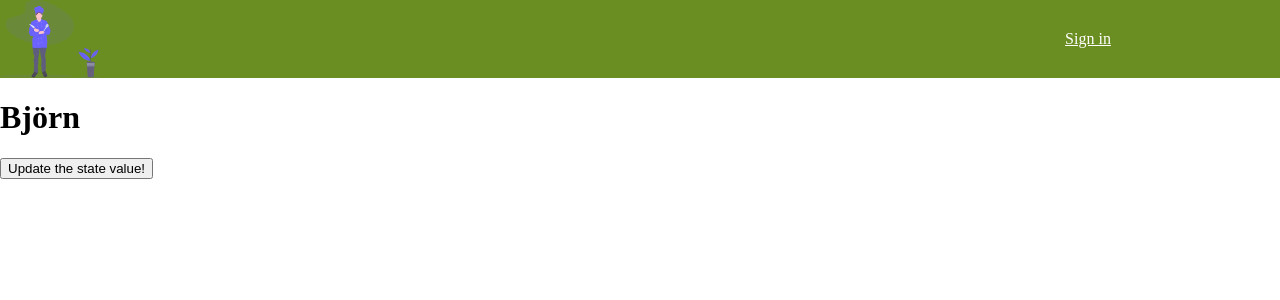
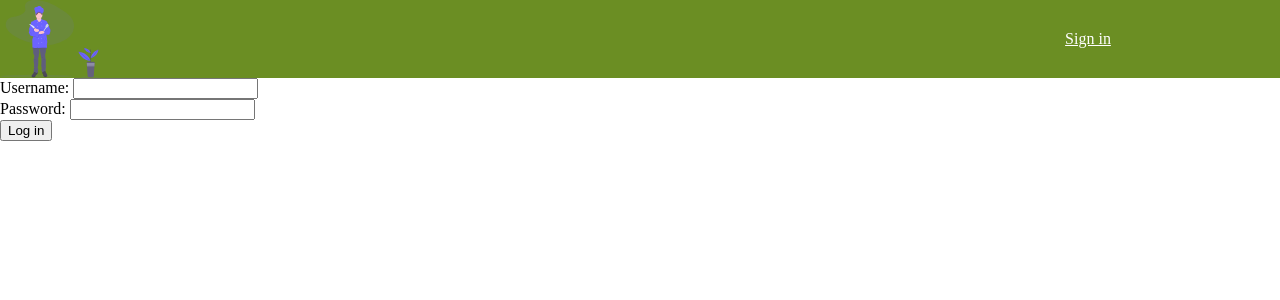
Before and after one commit to BjornBergquist/refreshReactProject, a React (Create React App) app: page /signin in a window 1280 px wide. Shown: the top 300 px of the page. Built offline with nearby package versions, Linux system fonts and the light colour scheme.

Commit message:
Added a useState hook

```diff
--- a/src/view/SignInView.js
+++ b/src/view/SignInView.js
@@ -3,12 +3,15 @@ import React, {useState} from 'react'
 
 export const SignInView = () => {
 
-    const [loggedInUser, setLoggedInUser] =  useState("Björn")
+    const [loggedInUser, setLoggedInUser] =  useState("")
+    const [password, setPassword] =  useState("")
 
     return(
         <div>
-           <h1>{loggedInUser}</h1>
-           <button onClick = {() => setLoggedInUser("Hulken")}>Update the state value!</button>
+           <span>Username: </span><input onChange = {event => setLoggedInUser(event.target.value)}/> <br />
+           <span>Password: </span><input onChange = {event => setPassword(event.target.value)} type="password"/> <br />
+           <button>Log in</button>
+
         </div>
     )
 }
```
